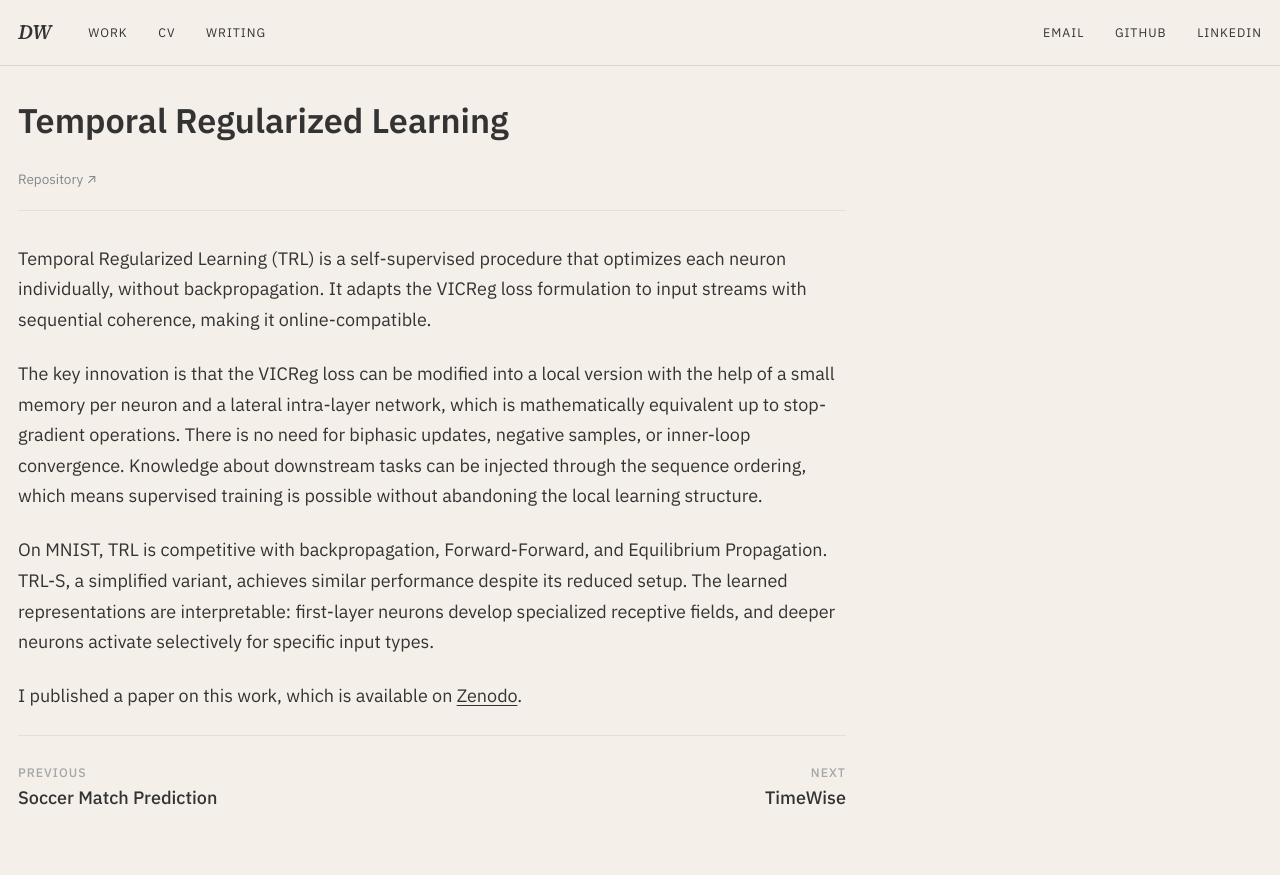
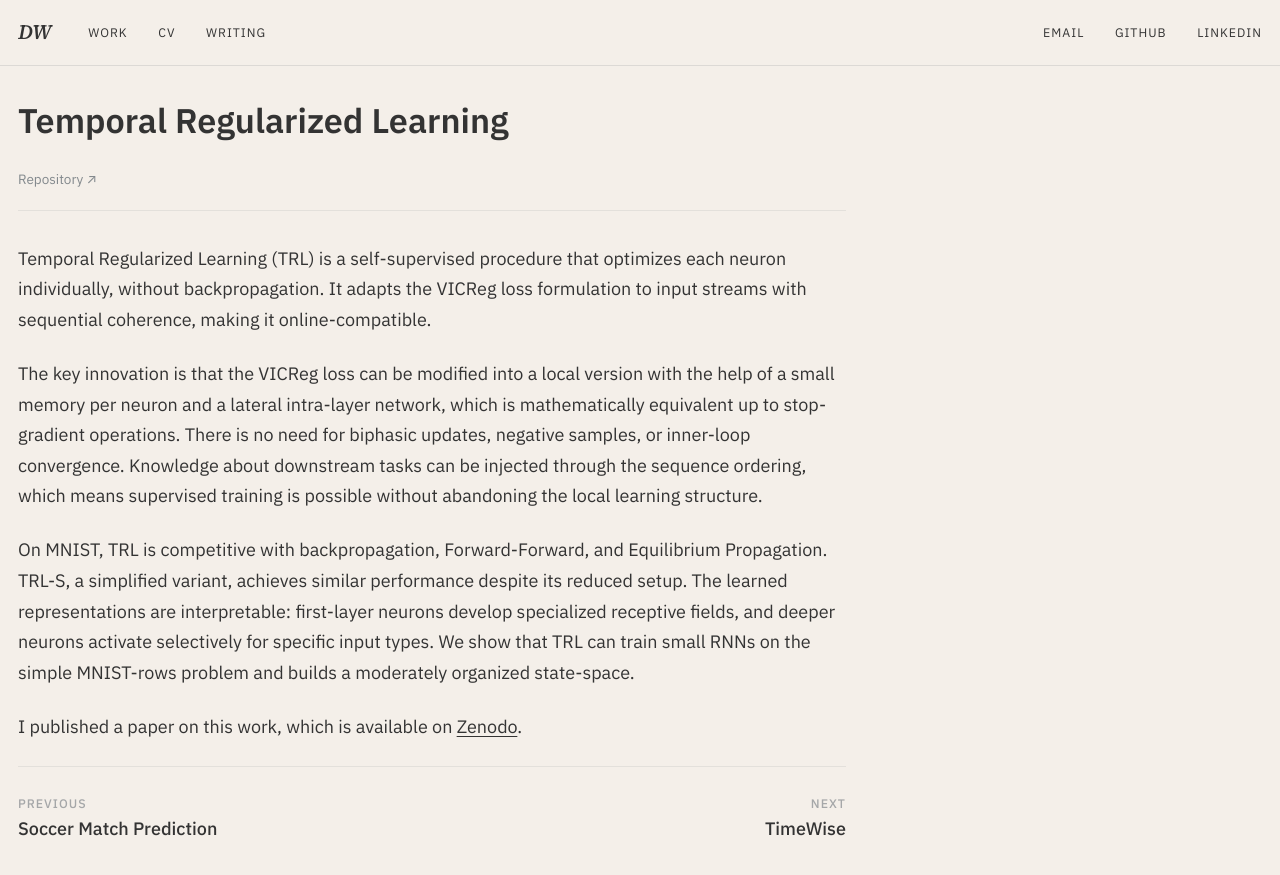
Before and after one commit to DavideWiest/davidewiest.github.io, a Jekyll site: the page built from _portfolio/TRL.md, in a window 1280 px wide, cut to the strip 0-896 px from the top of the page. Shown: the top 875 px of the strip. Built offline with Jekyll 4.4.1, drawn with Linux system fonts in a browser that asks for light colours.

Commit message:
Add RNN/MNIST-rows detail to TRL portfolio

```diff
--- a/_portfolio/TRL.md
+++ b/_portfolio/TRL.md
@@ -10,6 +10,6 @@ Temporal Regularized Learning (TRL) is a self-supervised procedure that optimize
 
 The key innovation is that the VICReg loss can be modified into a local version with the help of a small memory per neuron and a lateral intra-layer network, which is mathematically equivalent up to stop-gradient operations. There is no need for biphasic updates, negative samples, or inner-loop convergence. Knowledge about downstream tasks can be injected through the sequence ordering, which means supervised training is possible without abandoning the local learning structure.
 
-On MNIST, TRL is competitive with backpropagation, Forward-Forward, and Equilibrium Propagation. TRL-S, a simplified variant, achieves similar performance despite its reduced setup. The learned representations are interpretable: first-layer neurons develop specialized receptive fields, and deeper neurons activate selectively for specific input types.
+On MNIST, TRL is competitive with backpropagation, Forward-Forward, and Equilibrium Propagation. TRL-S, a simplified variant, achieves similar performance despite its reduced setup. The learned representations are interpretable: first-layer neurons develop specialized receptive fields, and deeper neurons activate selectively for specific input types. We show that TRL can train small RNNs on the simple MNIST-rows problem and builds a moderately organized state-space.
 
 I published a paper on this work, which is available on [Zenodo](https://doi.org/10.5281/zenodo.18673107).
```
